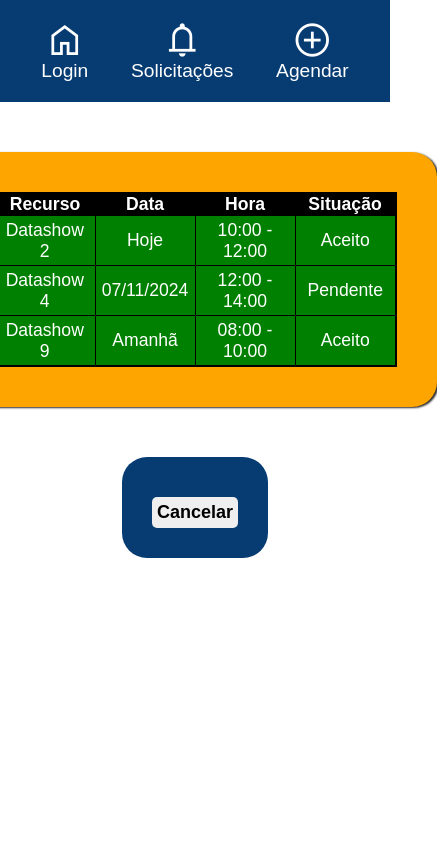
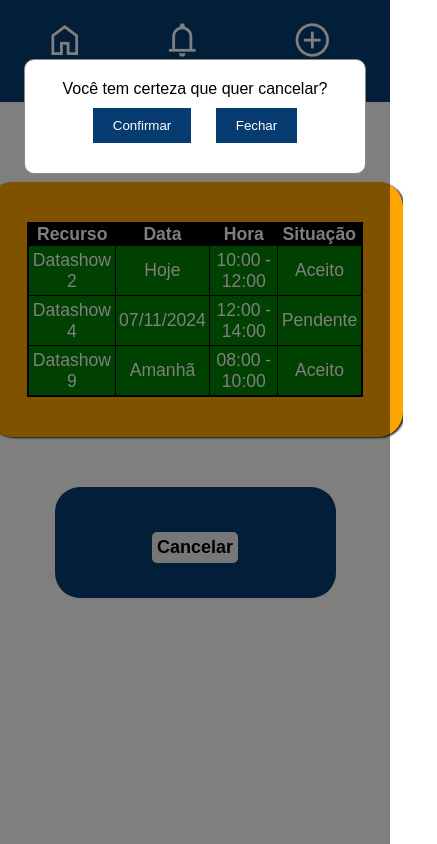
Before and after one commit to ericSilvaP/gerenciador-de-recursos, a plain HTML site: page sistema_datashow/agendados.html in a window 390 px wide. Both pictures are taken after a click on the button "Cancelar". Shown: the whole page, 437 px wide, since content can reach past the window. Drawn offline with nearby package versions, Linux system fonts and the light colour scheme.

Commit message:
confirmação cancelar

```diff
--- a/sistema_datashow/agendados.html
+++ b/sistema_datashow/agendados.html
@@ -92,6 +92,16 @@
                 </aside>
             </div>
         </div>
+
+        <div id="cancelModal" class="modal">
+            <div class="modal-content">
+              <p>Você tem certeza que quer cancelar?</p>
+              <button id="confirmCancel">Confirmar</button>
+              <button id="closeModal">Fechar</button>
+            </div>
+          </div>
+
     <script src="script.js"></script>
+    <script src="cancelar.js"></script>
 </body>
 </html>
--- /dev/null
+++ b/sistema_datashow/cancelar.js
@@ -0,0 +1,42 @@
+// Seleciona os elementos da modal e os botões
+let cancelModal = document.getElementById("cancelModal");
+let confirmCancelButton = document.getElementById("confirmCancel");
+let closeModalButton = document.getElementById("closeModal");
+let cancelButton = document.getElementById("cancel");
+
+// Função para abrir a modal com animação fade-in
+function openModal() {
+  cancelModal.classList.remove("hide");  // Remove classe hide (se houver)
+  cancelModal.classList.add("show");     // Adiciona classe show para fade-in
+}
+
+// Função para fechar a modal com animação fade-out
+function closeModal() {
+  cancelModal.classList.remove("show");  // Remove classe show
+  cancelModal.classList.add("hide");     // Adiciona classe hide para fade-out
+  setTimeout(() => {
+    cancelModal.style.display = "none";  // Após a transição, esconde a modal completamente
+  }, 500); // Aguardar o tempo da transição para esconder a modal (0.5s)
+}
+
+// Abre a modal quando o botão de cancelar for clicado
+cancelButton.addEventListener('click', function() {
+  cancelModal.style.display = "block"; // Torna a modal visível imediatamente
+  setTimeout(openModal, 10); // Aguarda um pequeno intervalo para garantir que a transição funcione
+});
+
+// Fecha a modal quando o botão "Fechar" for clicado
+closeModalButton.addEventListener('click', closeModal);
+
+// Confirma o cancelamento e chama a função remove
+confirmCancelButton.addEventListener('click', function() {
+  remove(); // Chama a função remove
+  closeModal(); // Fecha a janela modal com fade-out após confirmação
+});
+
+// Esconde a modal se clicar fora da janela modal
+window.addEventListener('click', function(event) {
+  if (event.target == cancelModal) {
+    closeModal(); // Fecha a janela modal se clicar fora dela
+  }
+});
--- a/sistema_datashow/estilo/media-query.css
+++ b/sistema_datashow/estilo/media-query.css
@@ -7,7 +7,11 @@
 
     div#labelvert {
         display: none;
+    }
 
+    td, th {
+        min-width: 60px;
+        max-width: 1000px;
     }
 
     #box {
@@ -16,10 +20,12 @@
         transform: translate(0);
         justify-content: center;
         margin: 0;
+        padding: 30px;
 
     }
 
     div#labelhori {
+
         display: flex;
         padding: 20px;
         text-align: center;
@@ -32,12 +38,18 @@
         font-size: 30pt;
     }
 
-    #labelhori span:hover {
-        text-decoration: underline;
+
+    #labelhori a:hover{
+        color: lightblue;
+    }
+
+    #buttons, #displayresources {
+        min-width: 70%;
+
     }
 
    #buttons {
-        padding: 20px;
+        padding: 25px;
    }
 
     span.bt {
@@ -51,10 +63,9 @@
     }
 
     #buttons input {
+
         padding: 5px;
         border-radius: 5px;
         font-size: large;
-
-
     }
 }
--- a/sistema_datashow/estilo/style.css
+++ b/sistema_datashow/estilo/style.css
@@ -227,3 +227,55 @@ aside > input {
     padding: 40px;
     border-radius: 25px;
 }
+
+/* Estilos para a janela modal (escondida por padrão) */
+.modal {
+    display: none; /* Escondida por padrão */
+    position: fixed;
+    z-index: 1;
+    left: 0;
+    top: 0;
+    width: 100%;
+    height: 100%;
+    background-color: rgba(0, 0, 0, 0.5); /* Fundo escuro semi-transparente */
+    opacity: 0; /* Inicialmente transparente */
+    transition: opacity 0.5s ease; /* Transição de opacidade */
+  }
+
+/* Quando a modal estiver visível */
+.modal.show {
+    display: block;
+    opacity: 1; /* Torna a modal visível com transição suave */
+  }
+
+  .modal.hide {
+    display: block;
+    opacity: 0; /* Aplica fade-out */
+  }
+
+  .modal-content {
+    background-color: white;
+    margin: 15% auto; /* Centraliza verticalmente e horizontalmente */
+    padding: 20px;
+    border: 1px solid #888;
+    width: 80%;
+    max-width: 300px; /* Limite de largura */
+    text-align: center;
+    border-radius: 10px;
+    opacity: 1;
+    transition: all 0.5s ease;
+  }
+
+  .modal-content button {
+    margin: 10px;
+    padding: 10px 20px;
+    border: none;
+    background-color: var(--cor4);
+    color: white;
+    cursor: pointer;
+  }
+
+  .modal-content button:hover {
+    transition: 300ms;
+    background-color: var(--cor2);
+  }
--- a/sistema_datashow/script.js
+++ b/sistema_datashow/script.js
@@ -49,24 +49,6 @@ function clickTr() {
     }
 }
 
-function clickMenu() {
-    if (labelvert.style.display == "block") {
-        labelvert.style.display = "none"
-    } else {
-        labelvert.style.display = "block"
-    }
-}
-
-function mudaTamanho() {
-    if (window.innerWidth <= "500") {
-        burger.style.display = "block"
-        imenu.style.display = "none"
-    } else if (window.innerWidth > "500") {
-        burger.style.display = "none"
-        imenu.style.display = "flex"
-    }
-}
-
 // Obtém todas as linhas da tabela
 const rows = document.querySelectorAll('tbody tr');
 
@@ -92,9 +74,7 @@ function remove() {
 let removeButton = document.querySelector("input#rm")
 let negarButton = document.querySelector("input#rm1")
 let afirmButton = document.querySelector("input#rm2")
-let cancelButton = document.getElementById("cancel")
 
 removeButton.addEventListener('click', remove);
 negarButton.addEventListener('click', remove);
 afirmButton.addEventListener('click', remove);
-cancelButton.addEventListener('click', remove);
```
